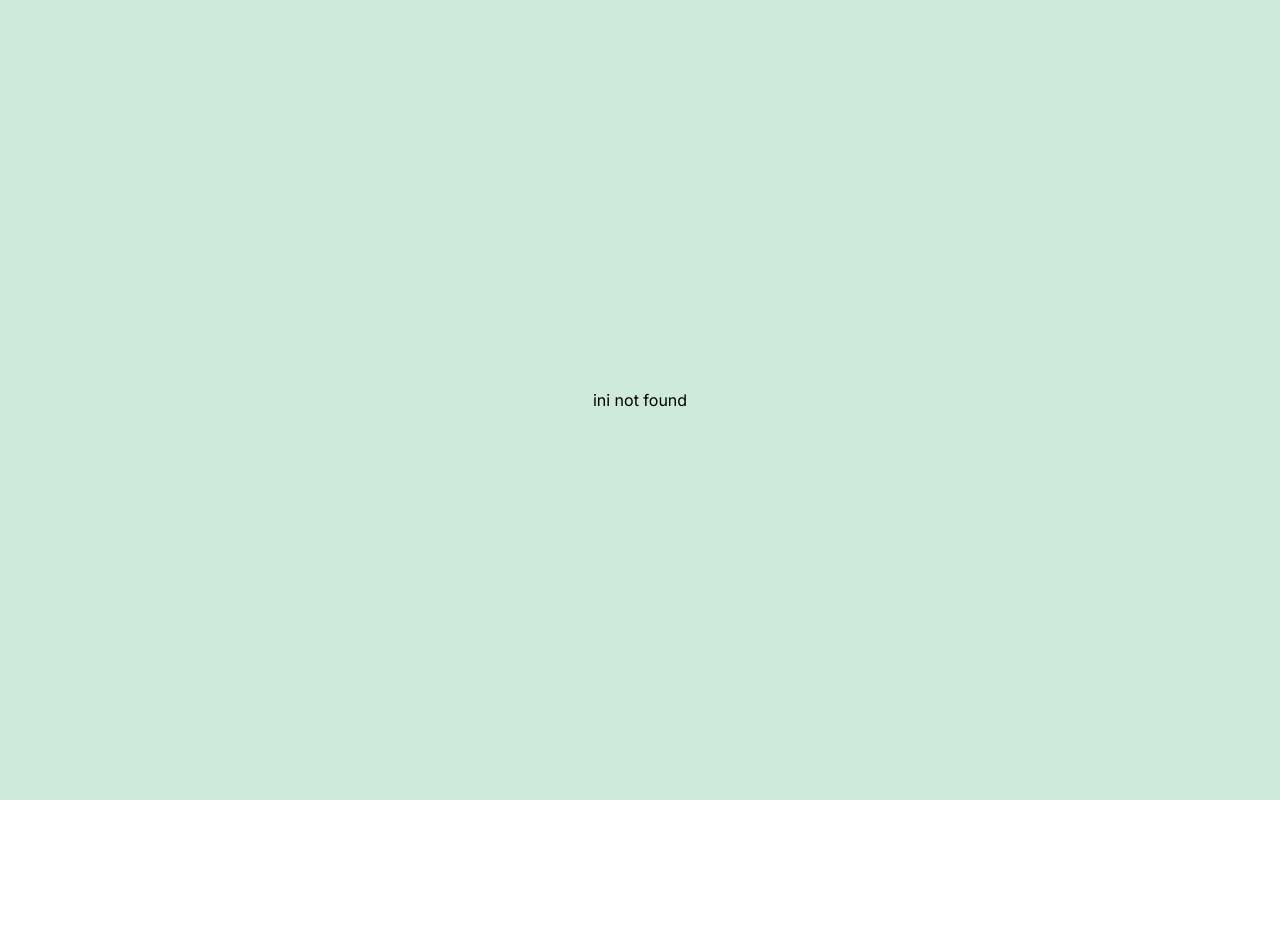
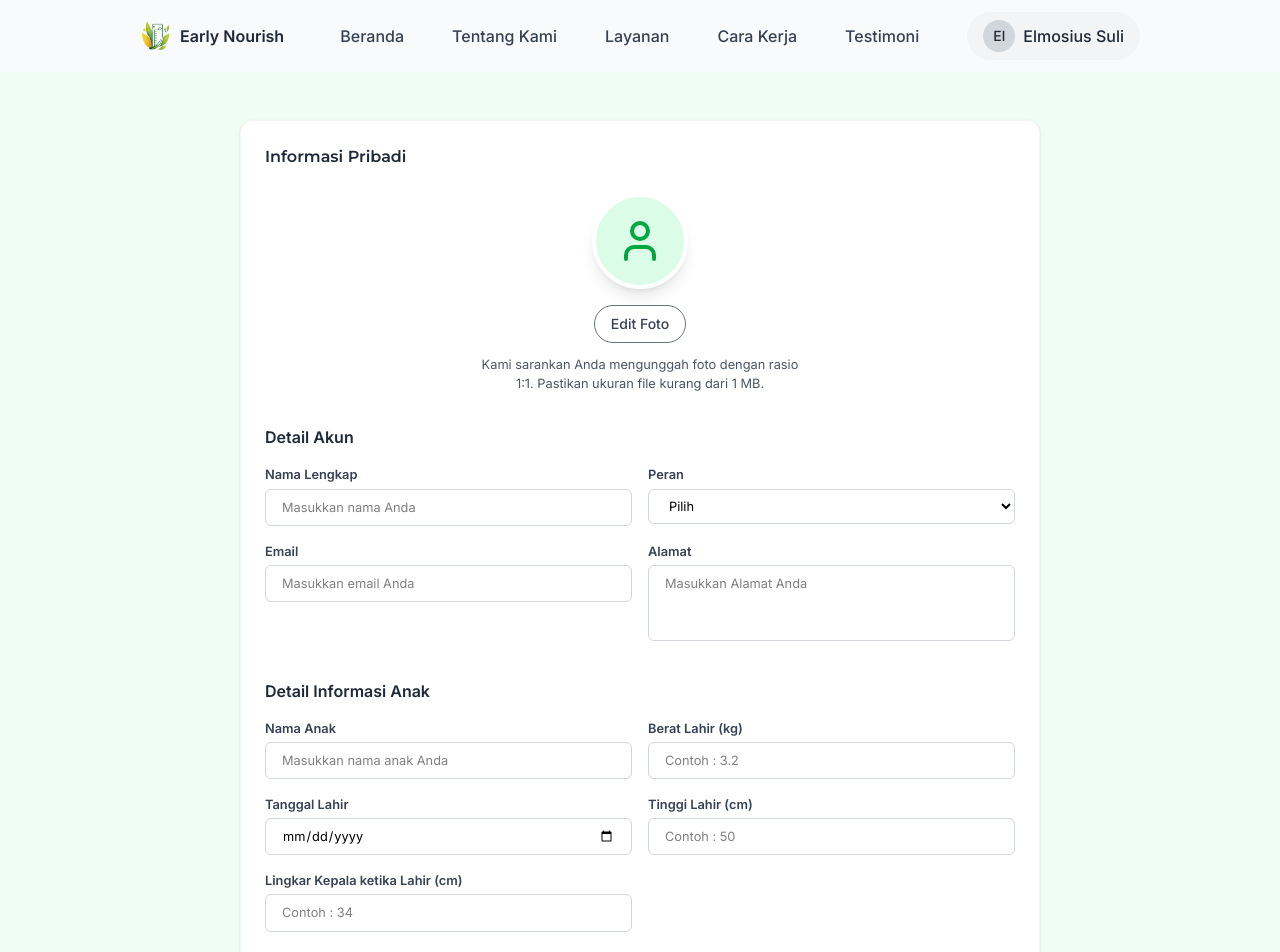
Before and after one commit to Elmosius/EarlyNourish, a Vue app in the folder front-end/: page /profile in a window 1280 px wide. Before the commit this address had no page. Shown: the top 952 px of the page. Before the commit the page ends 800 px from the top, so only its background shows below. Built offline with nearby package versions, Linux system fonts and the light colour scheme.

Commit message:
create profile page

```diff
--- a/front-end/src/components/asesmen/FormSection.vue
+++ b/front-end/src/components/asesmen/FormSection.vue
@@ -29,7 +29,7 @@ const submitForm = () => {
           <p class="text-sm">50%</p>
         </div>
         <div class="w-full bg-gray-200 rounded-full h-2">
-          <div class="bg-tertiary h-2 rounded-full" style="width: 50%"></div>
+          <div class="bg-tertiary h-2 rounded-full w-[50%]"></div>
         </div>
       </div>
 
--- a/front-end/src/components/asesmen/InfoSection.vue
+++ b/front-end/src/components/asesmen/InfoSection.vue
@@ -24,7 +24,7 @@ const benefits = [
 </script>
 
 <template>
-  <section class="px-8 bg-quaternary py-12 md:px-14 lg:px-38">
+  <section class="px-8 bg-quaternary py-12 md:px-14 lg:px-38 lg:py-20">
     <div class="container mx-auto">
       <h2
         class="text-2xl font-montserrat text-center font-bold text-gray-800 mb-4"
--- /dev/null
+++ b/front-end/src/components/profile/FormSection.vue
@@ -0,0 +1,268 @@
+<script setup>
+import { ref } from "vue";
+import { CalendarIcon, InfoIcon, UserIcon } from "lucide-vue-next";
+import FormInput from "../ui/FormInput.vue";
+
+const profilePhoto = ref(null);
+const fullName = ref("");
+const role = ref("");
+const email = ref("");
+const address = ref("");
+const childName = ref("");
+const birthDate = ref("");
+const birthWeight = ref("");
+const birthHeight = ref("");
+const headCircumference = ref("");
+
+const roles = [
+  { value: "parent", label: "Orang Tua" },
+  { value: "guardian", label: "Wali" },
+  { value: "caregiver", label: "Pengasuh" },
+];
+
+const handlePhotoUpload = (event) => {
+  const file = event.target.files[0];
+  if (file) {
+    profilePhoto.value = file;
+  }
+};
+
+const handleSubmit = () => {
+  const formData = {
+    profilePhoto: profilePhoto.value,
+    fullName: fullName.value,
+    role: role.value,
+    email: email.value,
+    address: address.value,
+    childName: childName.value,
+    birthDate: birthDate.value,
+    birthWeight: birthWeight.value,
+    birthHeight: birthHeight.value,
+    headCircumference: headCircumference.value,
+  };
+
+  console.log("Complete form submitted with data:", formData);
+};
+</script>
+
+<template>
+  <section class="bg-quaternary px-8 py-12 md:px-14 lg:px-60">
+    <div
+      class="container mx-auto max-w-5xl bg-white rounded-xl shadow-sm border border-gray-100 p-6"
+    >
+      <h1 class="text-[1rem] font-montserrat font-semibold text-gray-800 mb-6">
+        Informasi Pribadi
+      </h1>
+
+      <form @submit.prevent="handleSubmit" class="space-y-8">
+        <!-- Profile Photo Section -->
+        <div class="flex flex-col items-center">
+          <div class="relative mb-4">
+            <div
+              class="w-24 h-24 bg-green-100 rounded-full flex items-center justify-center border-4 border-white shadow-lg"
+            >
+              <UserIcon class="h-12 w-12 text-green-600" />
+            </div>
+          </div>
+
+          <label
+            for="photoUpload"
+            class="border border-gray-500 text-gray-700 px-4 py-2 rounded-full text-sm font-medium hover:bg-gray-50 transition duration-300 cursor-pointer"
+          >
+            Edit Foto
+          </label>
+          <input
+            id="photoUpload"
+            type="file"
+            accept="image/*"
+            @change="handlePhotoUpload"
+            class="hidden"
+          />
+
+          <p class="text-gray-600 text-base mt-3 text-center max-w-xs">
+            Kami sarankan Anda mengunggah foto dengan rasio 1:1. Pastikan ukuran
+            file kurang dari 1 MB.
+          </p>
+        </div>
+
+        <!-- Detail Akun Section -->
+        <div>
+          <h2 class="text-[1rem] font-semibold text-gray-800 mb-4">
+            Detail Akun
+          </h2>
+
+          <div class="grid grid-cols-1 md:grid-cols-2 gap-4 mb-4">
+            <FormInput
+              id="fullName"
+              label="Nama Lengkap"
+              v-model="fullName"
+              placeholder="Masukkan nama Anda"
+            />
+
+            <div>
+              <label
+                for="role"
+                class="block text-gray-700 mb-1 text-base font-semibold"
+                >Peran</label
+              >
+              <select
+                id="role"
+                v-model="role"
+                class="w-full px-4 py-2 border border-gray-300 rounded-md focus:outline-none focus:ring-2 focus:ring-tertiary focus:border-tertiary text-base"
+                required
+              >
+                <option value="" disabled>Pilih</option>
+                <option
+                  v-for="roleOption in roles"
+                  :key="roleOption.value"
+                  :value="roleOption.value"
+                >
+                  {{ roleOption.label }}
+                </option>
+              </select>
+            </div>
+          </div>
+
+          <div class="grid grid-cols-1 md:grid-cols-2 gap-4">
+            <FormInput
+              id="email"
+              label="Email"
+              type="email"
+              v-model="email"
+              placeholder="Masukkan email Anda"
+            />
+
+            <div>
+              <label
+                for="address"
+                class="block text-gray-700 mb-1 text-base font-semibold"
+                >Alamat</label
+              >
+              <textarea
+                id="address"
+                v-model="address"
+                placeholder="Masukkan Alamat Anda"
+                rows="3"
+                class="w-full px-4 py-2 border border-gray-300 rounded-md focus:outline-none focus:ring-2 focus:ring-emerald-500 focus:border-emerald-500 text-base resize-none"
+                required
+              ></textarea>
+            </div>
+          </div>
+        </div>
+
+        <!-- Detail Informasi Anak Section -->
+        <div>
+          <h2 class="text-[1rem] font-semibold text-gray-800 mb-4">
+            Detail Informasi Anak
+          </h2>
+
+          <div class="grid grid-cols-1 md:grid-cols-2 gap-4 mb-4">
+            <FormInput
+              id="childName"
+              label="Nama Anak"
+              v-model="childName"
+              placeholder="Masukkan nama anak Anda"
+            />
+
+            <div>
+              <label
+                for="birthWeight"
+                class="block text-gray-700 mb-1 text-base font-semibold"
+                >Berat Lahir (kg)</label
+              >
+              <input
+                id="birthWeight"
+                type="number"
+                step="0.1"
+                v-model="birthWeight"
+                placeholder="Contoh : 3.2"
+                class="w-full px-4 py-2 border border-gray-300 rounded-md focus:outline-none focus:ring-2 focus:ring-emerald-500 focus:border-emerald-500 text-base"
+                required
+              />
+            </div>
+          </div>
+
+          <div class="grid grid-cols-1 md:grid-cols-2 gap-4 mb-4">
+            <div>
+              <label
+                for="birthDate"
+                class="block text-gray-700 mb-1 text-base font-semibold"
+                >Tanggal Lahir</label
+              >
+              <input
+                id="birthDate"
+                type="date"
+                v-model="birthDate"
+                placeholder="dd/mm/yyyy"
+                class="w-full px-4 py-2 border border-gray-300 rounded-md focus:outline-none focus:ring-2 focus:ring-emerald-500 focus:border-emerald-500 text-base"
+                required
+              />
+            </div>
+
+            <div>
+              <label
+                for="birthHeight"
+                class="block text-gray-700 mb-1 text-base font-semibold"
+                >Tinggi Lahir (cm)</label
+              >
+              <input
+                id="birthHeight"
+                type="number"
+                v-model="birthHeight"
+                placeholder="Contoh : 50"
+                class="w-full px-4 py-2 border border-gray-300 rounded-md focus:outline-none focus:ring-2 focus:ring-emerald-500 focus:border-emerald-500 text-base"
+                required
+              />
+            </div>
+          </div>
+
+          <div class="grid grid-cols-1 md:grid-cols-2 gap-4">
+            <div>
+              <label
+                for="headCircumference"
+                class="block text-gray-700 mb-1 text-base font-semibold"
+                >Lingkar Kepala ketika Lahir (cm)</label
+              >
+              <input
+                id="headCircumference"
+                type="number"
+                v-model="headCircumference"
+                placeholder="Contoh : 34"
+                class="w-full px-4 py-2 border border-gray-300 rounded-md focus:outline-none focus:ring-2 focus:ring-emerald-500 focus:border-emerald-500 text-base"
+                required
+              />
+            </div>
+          </div>
+        </div>
+
+        <!-- Information Security Notice -->
+        <div class="bg-blue-50 border border-blue-200 rounded-lg p-4">
+          <div class="flex items-start">
+            <InfoIcon class="h-5 w-5 text-blue-600 mr-3 mt-0.5 flex-shrink-0" />
+            <div>
+              <h3 class="font-semibold text-blue-800 mb-1 text-[1rem]">
+                Informasi Keamanan
+              </h3>
+              <p class="text-blue-700 text-base text-justify">
+                Data Anda akan digunakan untuk memberikan rekomendasi nutrisi
+                yang dipersonalisasi dan memantau pertumbuhan anak Anda. Kami
+                sangat menjaga privasi Anda dan tidak akan pernah membagikan
+                informasi Anda kepada pihak ketiga tanpa izin Anda.
+              </p>
+            </div>
+          </div>
+        </div>
+
+        <!-- Submit Button -->
+        <div class="flex justify-center">
+          <button
+            type="submit"
+            class="bg-linear-65 from-[#4ADE80] to-[#22C55E] shadow-xl inset-shadow-xs inset-shadow-gray-500 hover:opacity-85 text-white font-medium py-2 px-6 rounded-full transition duration-300"
+          >
+            Simpan
+          </button>
+        </div>
+      </form>
+    </div>
+  </section>
+</template>
--- a/front-end/src/router/index.js
+++ b/front-end/src/router/index.js
@@ -3,20 +3,11 @@ import NotFoundPage from "../views/NotFoundPage.vue";
 import HomePage from "../views/HomePage.vue";
 import LoginPage from "../views/LoginPage.vue";
 import RegisterPage from "../views/RegisterPage.vue";
-import AsesmenPage from "../views/AsesmenPage.vue";
+import AssessmentPage from "../views/AssessmentPage.vue";
+import ProfilePage from "../views/ProfilePage.vue";
 
 const routes = createRouter({
   routes: [
-    {
-      path: "/",
-      component: HomePage,
-      meta: { layout: "MainLayout" },
-    },
-    {
-      path: "/asesmen",
-      component: AsesmenPage,
-      meta: { layout: "MainLayout" },
-    },
     {
       path: "/login",
       component: LoginPage,
@@ -26,6 +17,21 @@ const routes = createRouter({
       path: "/register",
       component: RegisterPage,
       meta: { layout: "DefaultLayout" },
+    },
+    {
+      path: "/",
+      component: HomePage,
+      meta: { layout: "MainLayout" },
+    },
+    {
+      path: "/profile",
+      component: ProfilePage,
+      meta: { layout: "MainLayout" },
+    },
+    {
+      path: "/assessment",
+      component: AssessmentPage,
+      meta: { layout: "MainLayout" },
     },
 
     {
--- a/front-end/src/views/ProfilePage.vue
+++ b/front-end/src/views/ProfilePage.vue
@@ -1,5 +1,7 @@
-<script></script>
+<script setup>
+import FormSection from "../components/profile/FormSection.vue";
+</script>
 
-<template></template>
-
-<style scoped></style>
+<template>
+  <FormSection />
+</template>
```
Also changed, not shown: front-end/src/views/AssessmentPage.vue (renamed from front-end/src/views/AsesmenPage.vue).
